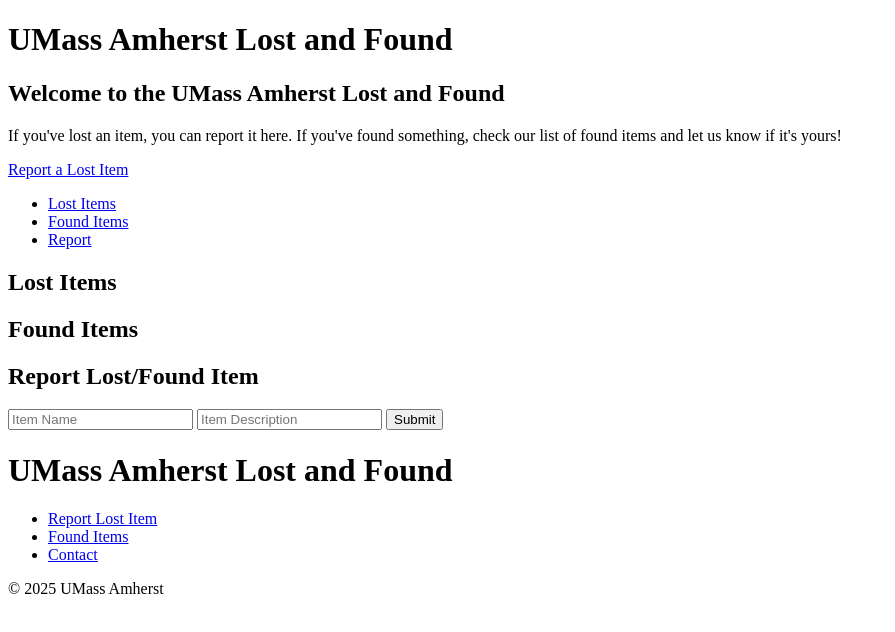
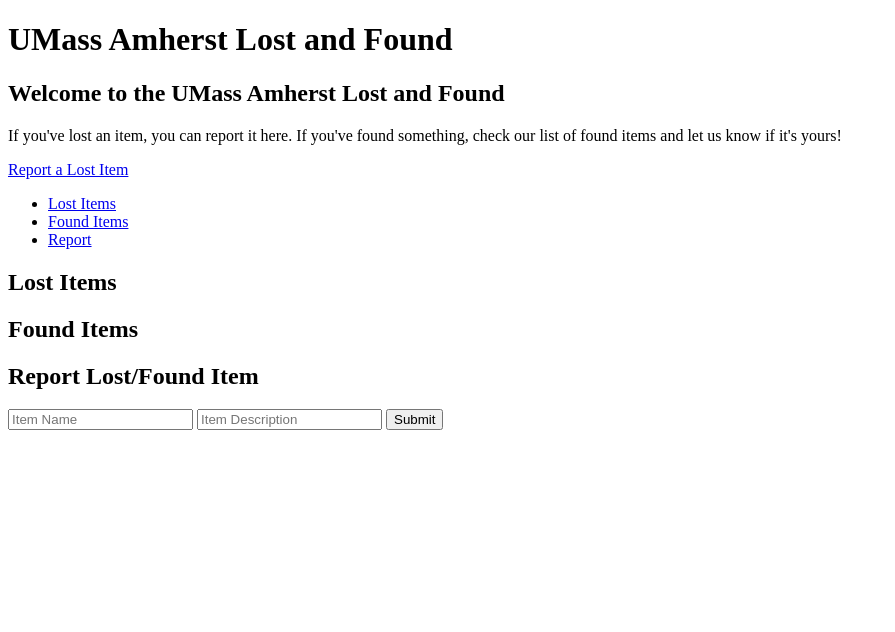
Before and after one commit to Rakshita-S/HACK-HER, a plain HTML site: page main.html in a window 1280 px wide. Shown: the whole page, without its empty margins (0-895 px from the left). Drawn offline with Linux system fonts and the light colour scheme; a script that the page names is missing.

Commit message:
Update main.html

```diff
--- a/main.html
+++ b/main.html
@@ -45,32 +45,3 @@
   <script src="script.js"></script>
 </body>
 </html>
-<!DOCTYPE html>
-<html lang="en">
-<head>
-    <meta charset="UTF-8">
-    <meta name="viewport" content="width=device-width, initial-scale=1.0">
-    <title>UMass Amherst Lost and Found</title>
-
-    <!-- https://github.com/Rakshita-S/HACK-HER/blob/ec16bc93ad64beca74a057adb9fc844db1eb06a8/design.css -->
-    <link rel="stylesheet" href="css/styles.css">
-</head>
-<body>
-    <header>
-        <h1>UMass Amherst Lost and Found</h1>
-        <nav>
-            <ul>
-                <li><a href="report-lost.html">Report Lost Item</a></li>
-                <li><a href="found-items.html">Found Items</a></li>
-                <li><a href="contact.html">Contact</a></li>
-            </ul>
-        </nav>
-    </header>
-
-
-
-    <footer>
-        <p>© 2025 UMass Amherst</p>
-    </footer>
-</body>
-</html>
```
